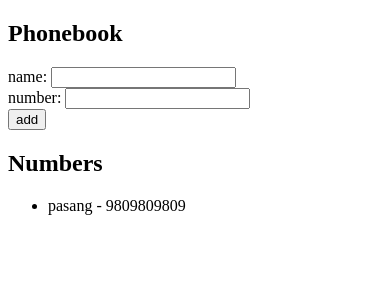
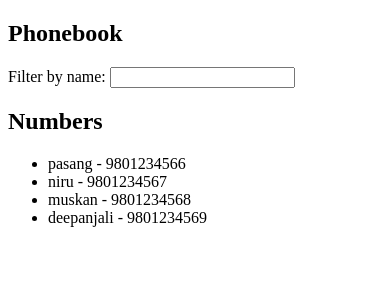
Before and after one commit to pasang99/Fullstackopen-Exercises, a React (Vite) app in the folder part-2/phonebook/: page / in a window 390 px wide. Shown: the top 300 px of the page. Built offline with nearby package versions, Linux system fonts and the light colour scheme.

Commit message:
"Add search filter to phonebook"-part -2 done

```diff
--- a/part-2/phonebook/src/App.jsx
+++ b/part-2/phonebook/src/App.jsx
@@ -1,67 +1,44 @@
 import { useState } from 'react';
 
 const App = () => {
-  // State to store the list of persons (with both name and number)
-  const [persons, setPersons] = useState([{ name: 'pasang', number: '9809809809' }]);
+  // State to store the list of persons
+  const [persons, setPersons] = useState([
+    { name: 'pasang', number: '9801234566', id: 1 },
+    { name: 'niru', number: '9801234567', id: 2 },
+    { name: 'muskan', number: '9801234568', id: 3 },
+    { name: 'deepanjali', number: '9801234569', id: 4 }
+  ]);
 
-  // State to store the new name and number from the input fields
-  const [newName, setNewName] = useState('');
-  const [newNumber, setNewNumber] = useState('');
+  // State to store the search term
+  const [searchTerm, setSearchTerm] = useState('');
 
-  // Function to handle the name input change
-  const handleNameChange = (event) => {
-    setNewName(event.target.value);
+  // Function to handle the search input change
+  const handleSearchChange = (event) => {
+    setSearchTerm(event.target.value);
   };
 
-  // Function to handle the number input change
-  const handleNumberChange = (event) => {
-    setNewNumber(event.target.value);
-  };
-
-  // Function to handle the form submission
-  const handleFormSubmit = (event) => {
-    event.preventDefault(); // Prevent default form submission behavior
-
-    // Check if the name already exists in the phonebook
-    const nameExists = persons.some(person => person.name === newName);
-
-    // If the name exists, show an alert and do not add it
-    if (nameExists) {
-      alert(`${newName} is already added to phonebook`);
-    } else {
-      // If the name does not exist, add the new person with their number to the phonebook
-      const personObject = { name: newName, number: newNumber };
-      setPersons(persons.concat(personObject));
-    }
-
-    // Reset the input fields after submission
-    setNewName('');
-    setNewNumber('');
-  };
+  // Filter persons based on the search term (case-insensitive)
+  const filteredPersons = persons.filter((person) =>
+    person.name.toLowerCase().includes(searchTerm.toLowerCase())
+  );
 
   return (
     <div>
       <h2>Phonebook</h2>
 
-      {/* Form to add a new name and number */}
-      <form onSubmit={handleFormSubmit}>
-        <div>
-          name: <input value={newName} onChange={handleNameChange} />
-        </div>
-        <div>
-          number: <input value={newNumber} onChange={handleNumberChange} />
-        </div>
-        <div>
-          <button type="submit">add</button>
-        </div>
-      </form>
+      {/* Search input field */}
+      <div>
+        Filter by name: <input value={searchTerm} onChange={handleSearchChange} />
+      </div>
 
       <h2>Numbers</h2>
 
-      {/* List the phonebook entries */}
+      {/* List the filtered persons */}
       <ul>
-        {persons.map((person, index) => (
-          <li key={index}>{person.name} - {person.number}</li>
+        {filteredPersons.map((person) => (
+          <li key={person.id}>
+            {person.name} - {person.number}
+          </li>
         ))}
       </ul>
     </div>
```
